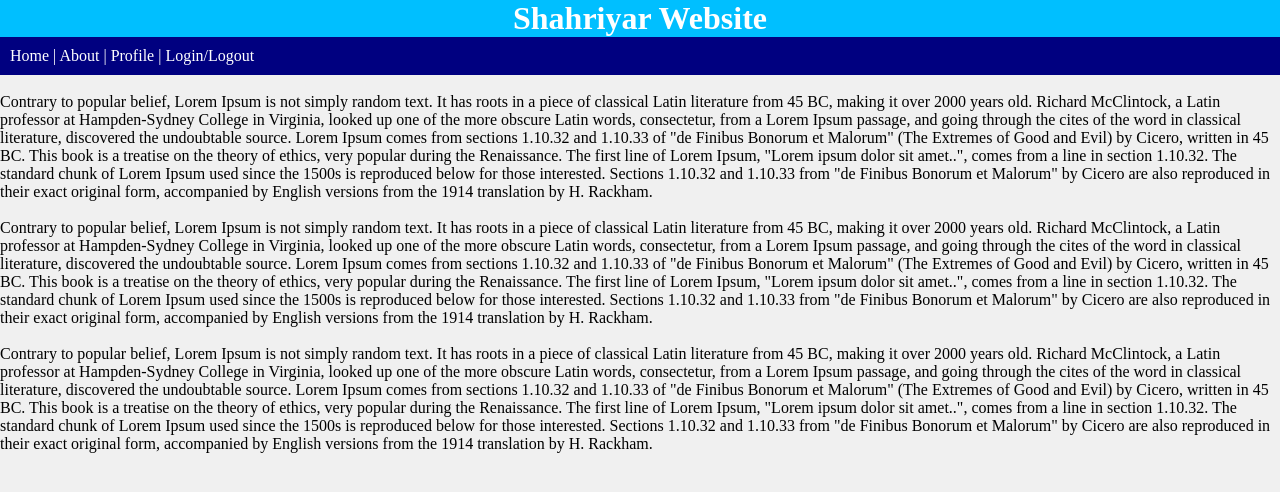
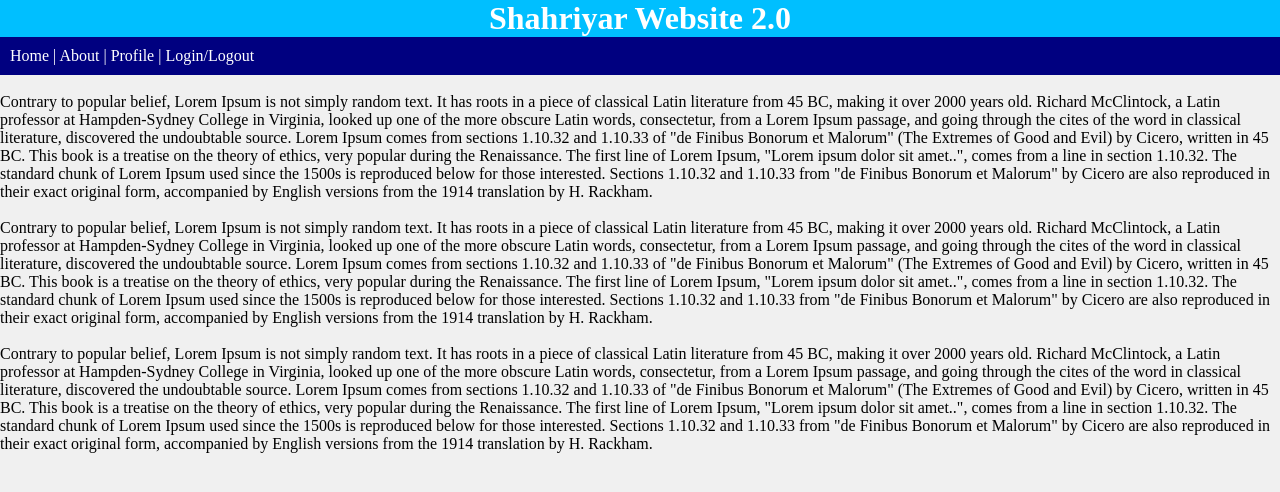
Before and after one commit to shahriyarshehab/Shahriyar-Shehab, a plain HTML site: page index.html in a window 1280 px wide. Drawn offline with Linux system fonts and the light colour scheme.

Commit message:
Update
Signed-off-by: Shahriyar Imtiyaz Shehab <42363048+shahriyarshehab@users.noreply.github.com>

```diff
--- a/index.html
+++ b/index.html
@@ -10,7 +10,7 @@
 
 <body>
   <header class="container">
-    <h1>Shahriyar Website</h1>
+    <h1>Shahriyar Website 2.0</h1>
   </header>
   <nav class="navbar">
     <p>Home | About | Profile | Login/Logout</p>
```
